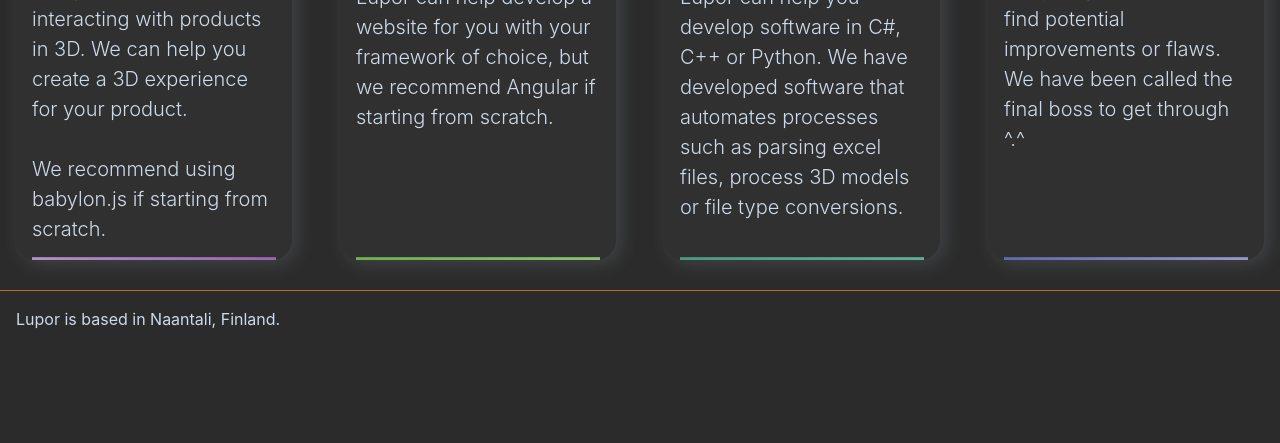
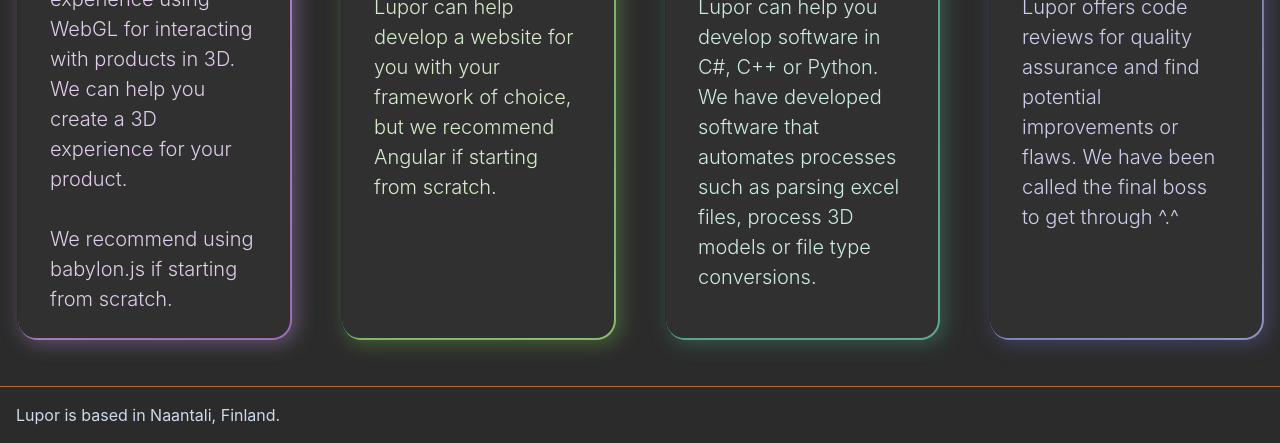
Before and after one commit to luporfinland/luporfinland.github.io, a website: page index.html in a window 1280 px wide. Shown: the part 479-922 px from the top of the page. Before the commit the page ends 826 px from the top, so only its background shows below. Drawn offline with Linux system fonts and the light colour scheme.

Commit message:
Tweaked card design a little, hopefully a bit nicer.

```diff
--- a/css/style.scss
+++ b/css/style.scss
@@ -31,7 +31,7 @@
 
 .top-bar {
   height: 4px;
-  width:100%;
+  width: 100%;
   background-color: var(--primary);
 }
 
@@ -41,6 +41,7 @@
 
 a {
   color: var(--secondary);
+
   &:hover {
     color: var(--highlight);
   }
@@ -81,46 +82,81 @@
 }
 
 $card-border-radius: 20px;
+$card-border-thickness: 2px;
 
+// Source for gradient border from: https://css-tricks.com/gradient-borders-in-css/
 .fancy-card {
   position: relative;
+
   background-color: var(--background-lighter);
+  background-clip: padding-box;
+  border: solid $card-border-thickness transparent;
   border-radius: $card-border-radius;
-  padding: variables.$padding-extra-small variables.$padding-small;
+  padding: variables.$padding-small variables.$padding-medium;
+  margin-bottom: variables.$margin-small;
+  box-shadow: 5px 4px 20px 0 var(--card-shadow);
 
-  box-shadow: 5px 4px 20px 0 rgba(204,218,235, 0.15);
+  --card-gradient: linear-gradient(to right, var(--card-primary), var(--card-secondary));
 
   .header-text {
     font-size: 2em;
-    background: var(--gradient);
+    background: var(--card-gradient);
     -webkit-background-clip: text;
     background-clip: text;
     color: transparent;
   }
-  /* Style for the line with gradient */
-  .line {
-    height: 2px; /* Thickness of the line */
-    background: var(--gradient);
-    position: absolute;
-    bottom: -5px;
-    left: 16px;
-    width: calc(100% - 32px);
+
+  p {
+    color: var(--card-color);
   }
 
   &.purple {
-    --gradient: linear-gradient(to right, hsl(280, 33%, 67%), hsl(280, 33%, 55%));
+    --card-primary: hsl(280, 33%, 67%);
+    --card-secondary: hsl(280, 33%, 55%);
+
+    --card-color: hsl(280, 44%, 86%);
+    --card-shadow: hsla(280, 33%, 67%, 0.4);
   }
 
   &.green {
-    --gradient: linear-gradient(to right, hsl(100, 37%, 50%), hsl(100, 37%, 60%));
+    --card-primary: hsl(100, 37%, 50%);
+    --card-secondary: hsl(100, 37%, 60%);
+
+    --card-color: hsl(100, 44%, 86%);
+    --card-shadow: hsla(100, 37%, 50%, 0.4);
   }
 
   &.teal {
-    --gradient: linear-gradient(to right, hsl(160, 33%, 45%), hsl(160, 33%, 53%));
+    --card-primary: hsl(160, 33%, 45%);
+    --card-secondary: hsl(160, 33%, 53%);
+
+    --card-color: hsl(160, 44%, 86%);
+    --card-shadow: hsla(160, 33%, 45%, 0.4);
   }
 
   &.blue {
-    --gradient: linear-gradient(to right, hsl(234, 31%, 53%), hsl(234, 31%, 68%));
+    --card-primary: hsl(234, 31%, 53%);
+    --card-secondary: hsl(234, 31%, 68%);
+
+    --card-color: hsl(234, 44%, 86%);
+    --card-shadow: hsl(234, 31%, 53%, 0.4);
 
   }
 }
+
+
+.fancy-card:before {
+  content: '';
+  position: absolute;
+  top: 0;
+  right: 0;
+  bottom: 0;
+  left: 0;
+  z-index: -1;
+  margin: -$card-border-thickness;
+  border-radius: inherit;
+  background: linear-gradient(135deg, var(--card-primary), var(--card-secondary)); /* Adjusted to go from top left to bottom right */
+  background-clip: padding-box; /* Clips the background to the padding area */
+  margin-top: 0;
+  margin-left: 0;
+}
--- a/index.html
+++ b/index.html
@@ -50,15 +50,14 @@
                         <br>
                         We recommend using babylon.js if starting from scratch.
                     </p>
-                    <hr class="line"/>
                 </div>
+
                 <div class="fancy-card green">
                     <h2 class="header-text">Web Development</h2>
                     <p class="lead">
                         Lupor can help develop a website for you with your framework of choice,
                         but we recommend Angular if starting from scratch.
                     </p>
-                    <hr class="line"/>
                 </div>
                 <div class="fancy-card teal">
                     <h2 class="header-text">Software Development</h2>
@@ -67,15 +66,14 @@
                         We have developed software that automates processes such as parsing excel files, process 3D
                         models or file type conversions.
                     </p>
-                    <hr class="line"/>
                 </div>
+
                 <div class="fancy-card blue">
-                    <h2 class="header-text  ">Code reviews</h2>
+                    <h2 class="header-text">Code reviews</h2>
                     <p class="lead">
                         Lupor offers code reviews for quality assurance and find potential improvements or
                         flaws. We have been called the final boss to get through ^.^
                     </p>
-                    <hr class="line"/>
                 </div>
             </div>
         </section>
```
Also changed, not shown: css/style.css, css/style.min.css.
